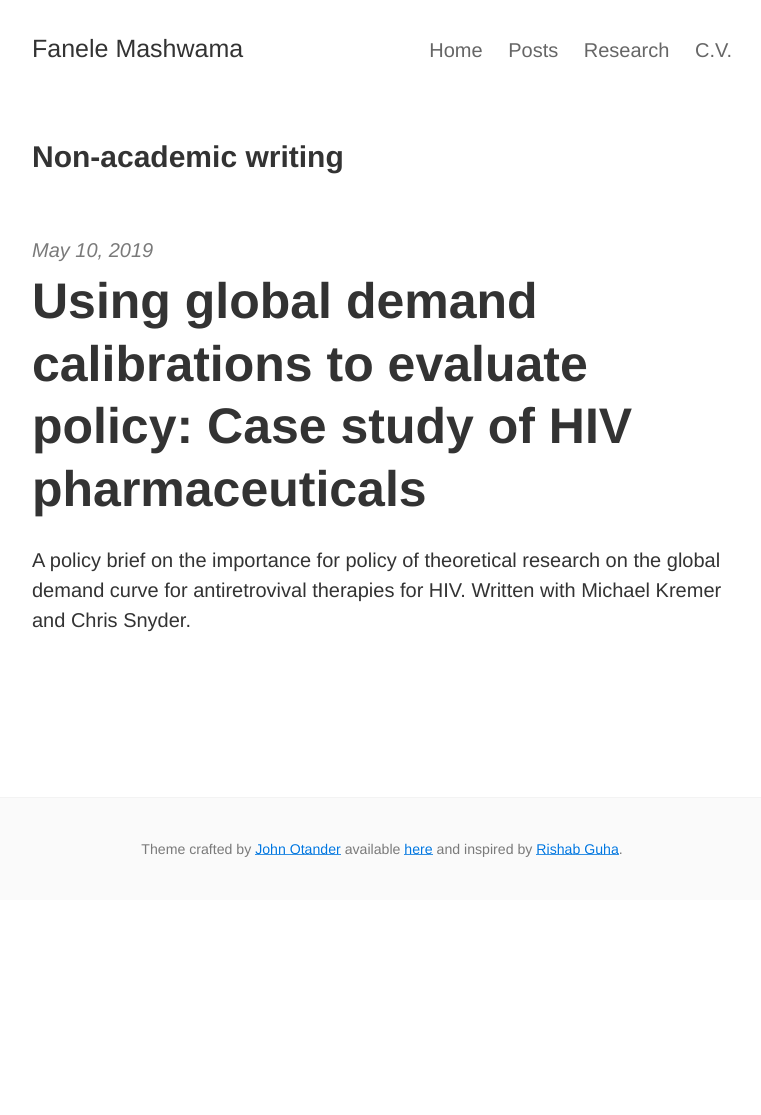
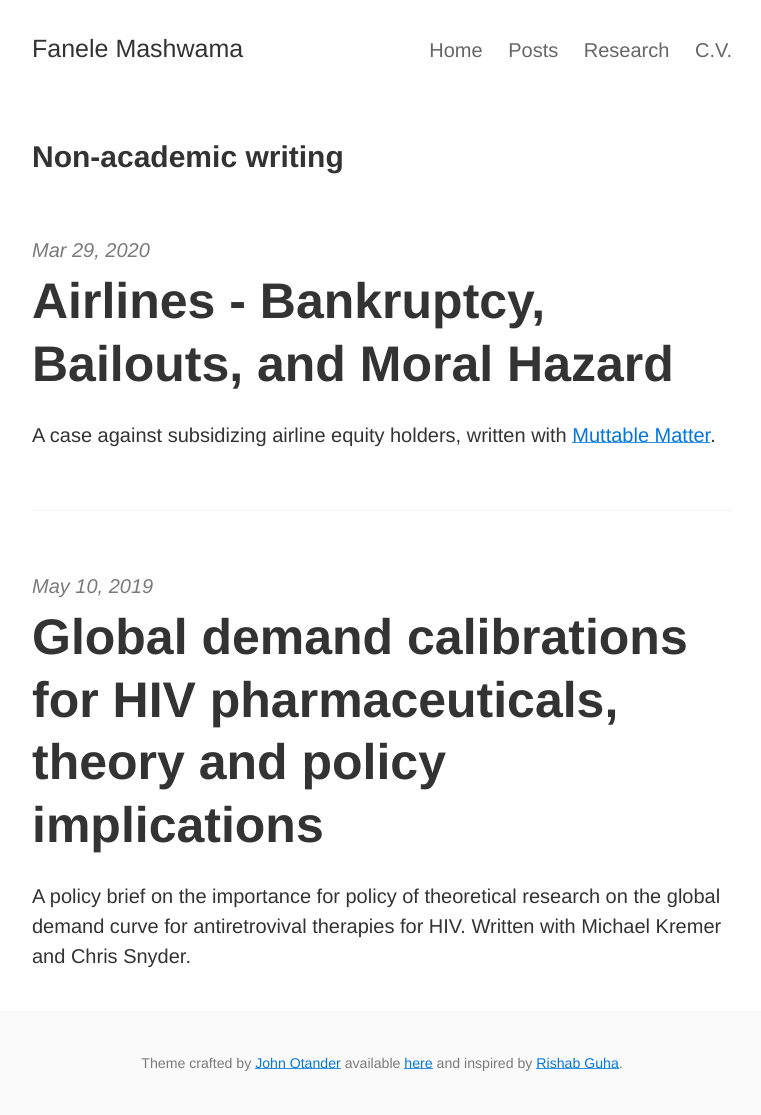
Before and after one commit to fmashwama/fmashwama.github.io, a Jekyll site: the page posts/index.html, which Jekyll copies as it is, in a window 1280 px wide. Shown: the whole page, without its empty margins (258-1019 px from the left). Built offline with Jekyll 4.4.1, drawn with Linux system fonts in a browser that asks for light colours; before the commit the page ends 900 px from its top, so only the background shows below that.

Commit message:
Update index.html

```diff
--- a/posts/index.html
+++ b/posts/index.html
@@ -153,9 +153,20 @@
     <div class="posts">
 
         <div class="post py3">
+          <p class="post-meta">Mar 29, 2020</p>
+
+           <a href="/posts/2020-03-29-airlinebailouts" class="post-link"><h3 class="h1 post-title">Airlines - Bankruptcy, Bailouts, and Moral Hazard</h3></a>
+          <span class="post-summary">
+
+              <p>A case against subsidizing airline equity holders, written with <a href="https://medium.com/mutable-matter">Muttable Matter</a>.</p>
+
+          </span>
+        </div>
+
+        <div class="post py3">
           <p class="post-meta">May 10, 2019</p>
 
-           <a href="/posts/2019-05-10-VaccinesZipfs" class="post-link"><h3 class="h1 post-title">Using global demand calibrations to evaluate policy: Case study of HIV pharmaceuticals</h3></a>
+           <a href="/posts/2019-05-10-VaccinesZipfs" class="post-link"><h3 class="h1 post-title">Global demand calibrations for HIV pharmaceuticals, theory and policy implications</h3></a>
           <span class="post-summary">
 
               <p>A policy brief on the importance for policy of theoretical research on the global demand curve for antiretrovival therapies for HIV. Written with Michael Kremer and Chris Snyder.</p>
```
